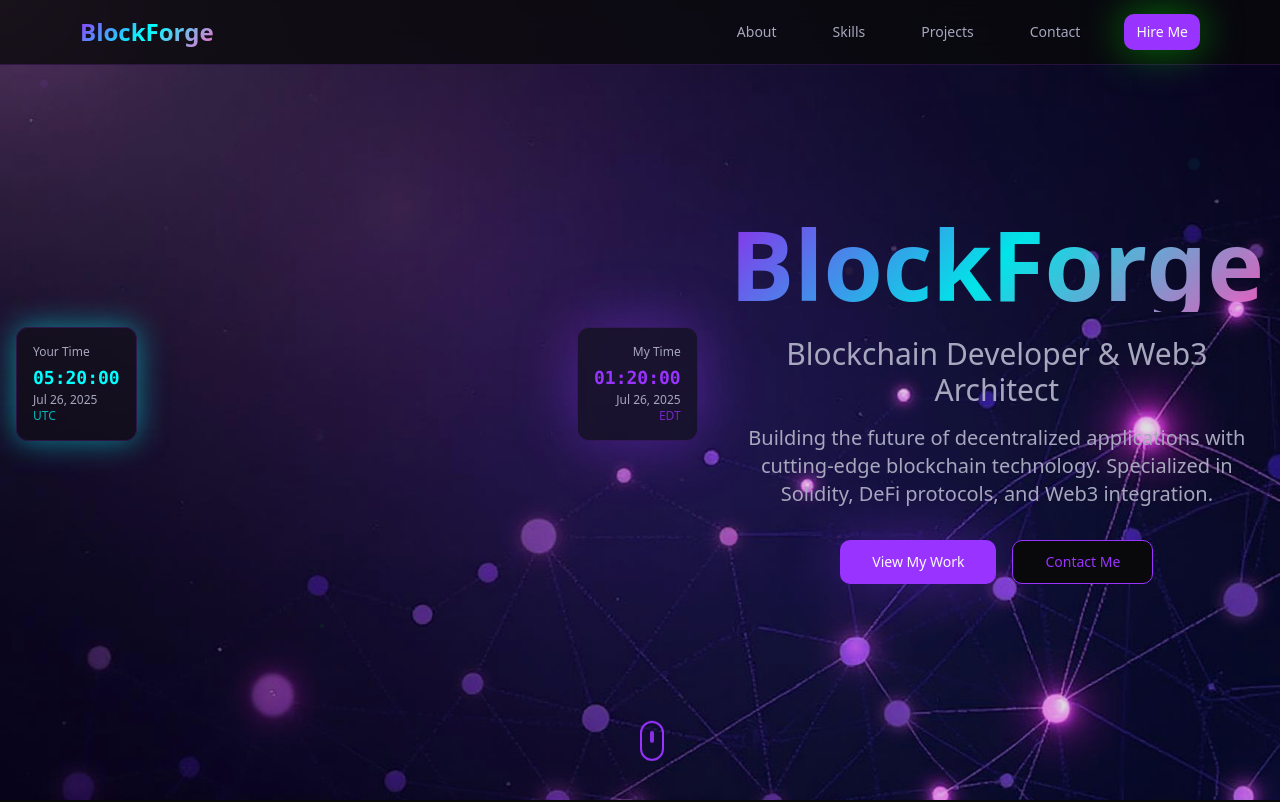
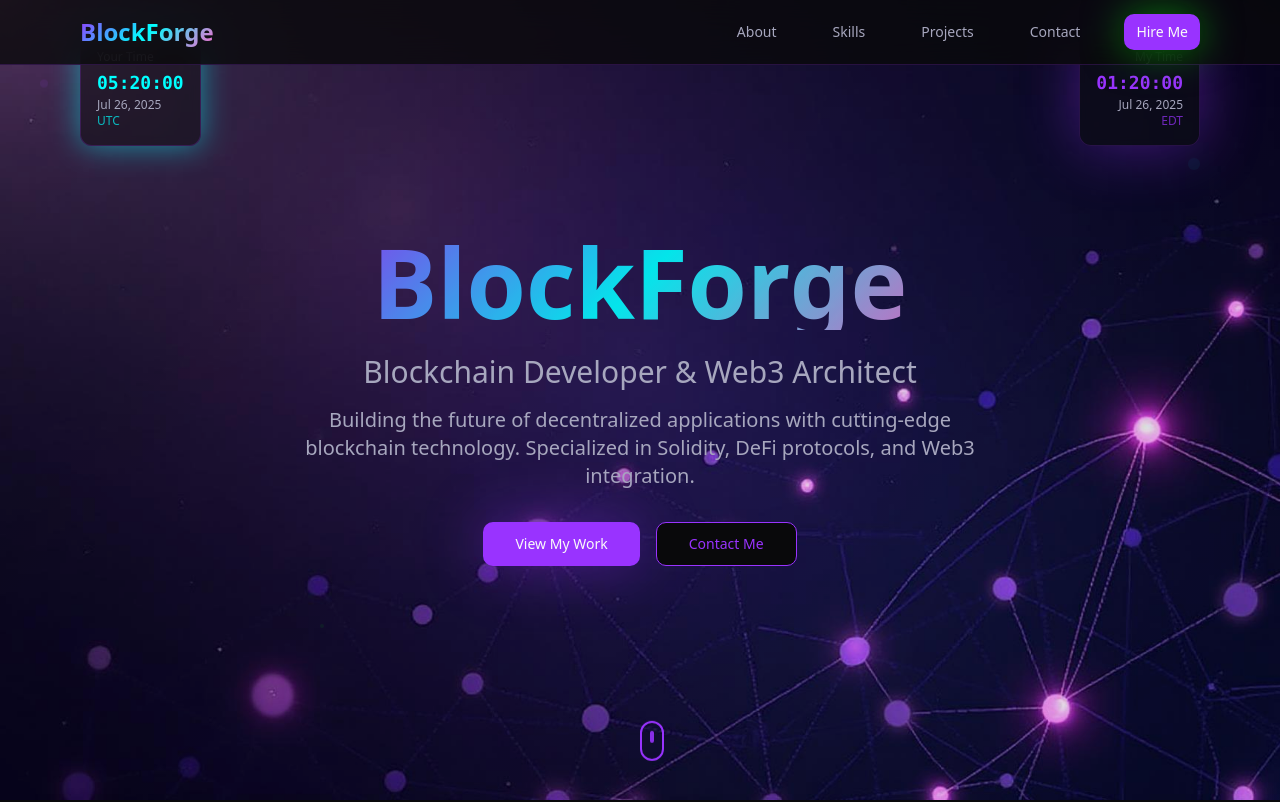
Before and after one commit to liamhaley0622/liam-portfolio-web3.v1.app, a React (Vite) app: page / in a window 1280 px wide. Shown: the top 802 px of the page. Built offline with nearby package versions, Linux system fonts and the light colour scheme.

Commit message:
Refactor: Adjust TimeZone component placement
Move the TimeZone component to the left and right sides of the Hero section to display visitor and user time zones as requested.

```diff
--- a/src/components/Hero.tsx
+++ b/src/components/Hero.tsx
@@ -22,7 +22,10 @@ const Hero = () => {
         }}
       />
 
-      <TimeZones />
+      {/* Time Zones positioned at edges of Hero */}
+      <div className="absolute top-8 left-0 right-0 z-20">
+        <TimeZones />
+      </div>
 
       <div className="relative z-10 text-center px-4 max-w-4xl mx-auto animate-slide-up">
         <h1 className="text-6xl md:text-8xl font-bold mb-6 bg-gradient-primary bg-clip-text text-transparent animate-glow-pulse">
```
